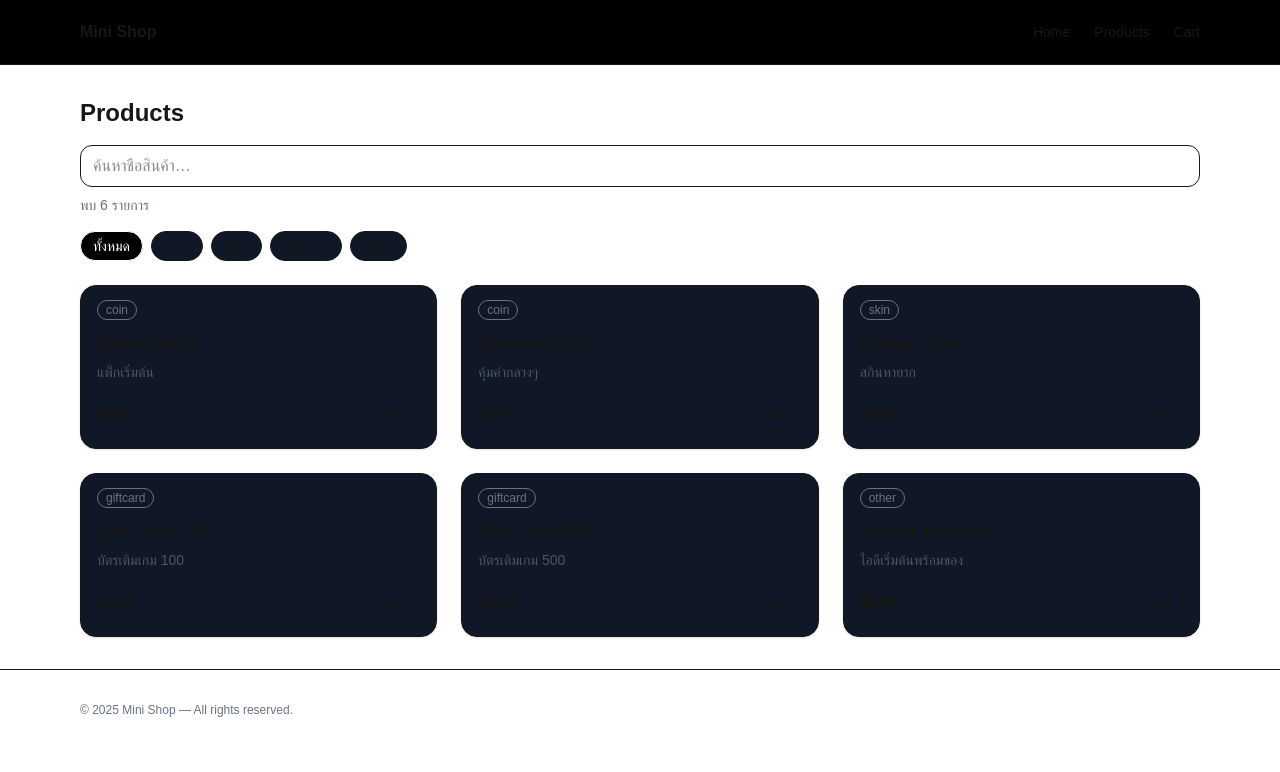
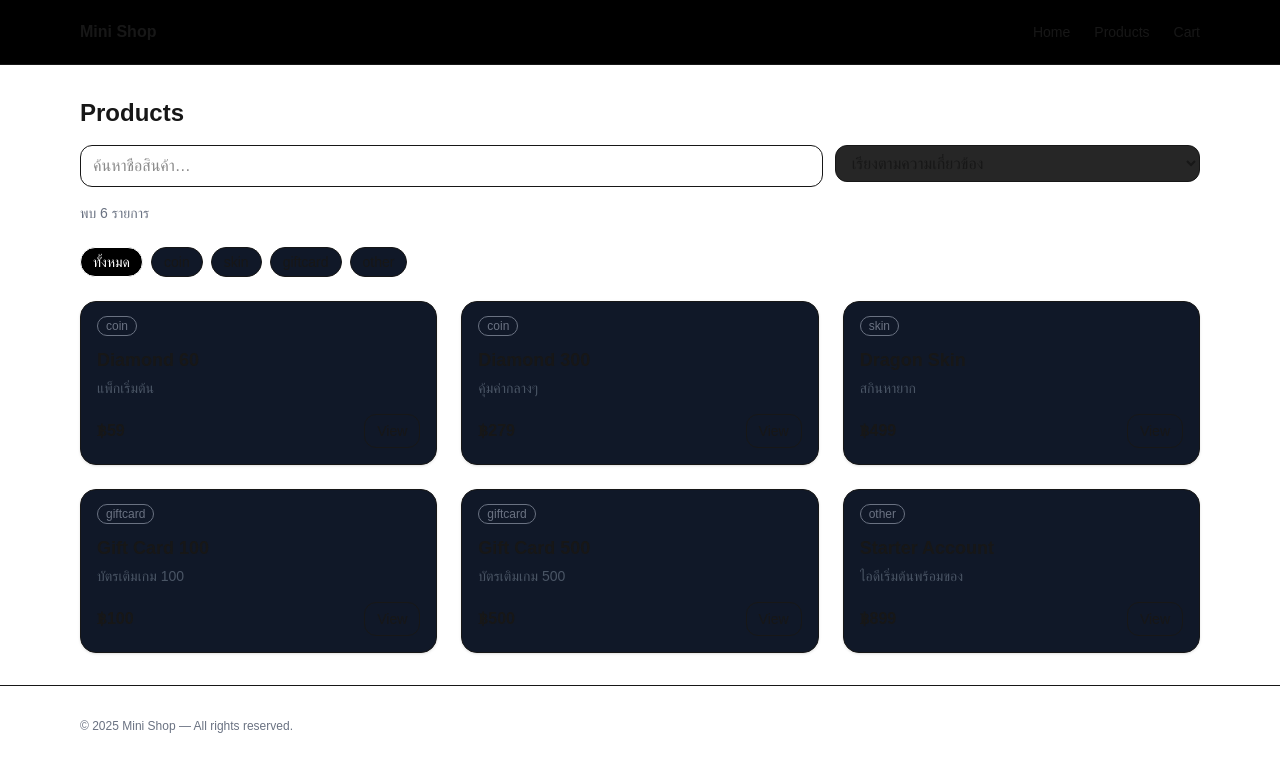
Before and after one commit to adison119/mini-shop, a Next.js app: page /products in a window 1280 px wide. Shown: the top 772 px of the page. Built offline with nearby package versions, Linux system fonts and the light colour scheme.

Commit message:
add sort-option

```diff
--- a/app/products/page.tsx
+++ b/app/products/page.tsx
@@ -5,11 +5,14 @@ import ProductCard from "@/components/ProductCard";
 import { products } from "@/data/products";
 
 type CategoryFilter = "all" | (typeof products)[number]["category"];
+type SortKey = "relevance" | "price-asc" | "price-desc" | "name-asc";
+
 const CATEGORIES: CategoryFilter[] = ["all", "coin", "skin", "giftcard", "other"];
 
 export default function ProductsPage() {
   const [q, setQ] = useState("");
   const [cat, setCat] = useState<CategoryFilter>("all");
+  const [sort,setSort] = useState<SortKey>("relevance");
 
   const filtered = useMemo(() => {
     const keyword = q.trim().toLowerCase();
@@ -23,20 +26,55 @@ export default function ProductsPage() {
     });
   }, [q, cat]);
 
+  const finalList = useMemo(()=>{
+    const arr = filtered.slice();
+    switch (sort) {
+      case "price-asc":
+        arr.sort((a,b)=> a.price - b.price);
+      break;
+      case "price-desc":
+        arr.sort((a,b)=> b.price - a.price);
+      break;
+      case "name-asc":
+        arr.sort((a,b)=> a.name.localeCompare(b.name, "th"));
+      break;
+      case "relevance":
+      default:
+        // ไม่ต้อง sort - คงลำดับเดิมใน data
+        break;
+    }
+    return arr;
+  },[filtered,sort])
+
   return (
     <div>
       <h1 className="mb-4 text-2xl font-bold">Products</h1>
 
-      {/* ค้นหา */}
-      <div className="mb-4">
+      {/* แถวควบคุม: ค้นหา + Sort */}
+      <div className="mb-4 grid gap-3 sm:grid-cols-3">
+        <div className="sm:col-span-2">
           <input
             value={q}
             onChange={(e) => setQ(e.target.value)}
             placeholder="ค้นหาชื่อสินค้า…"
             className="w-full rounded-xl border px-3 py-2"
           />
-        <div className="mt-2 text-sm text-gray-500">พบ {filtered.length} รายการ</div>
         </div>
+        <div>
+          <select
+            value={sort}
+            onChange={(e) => setSort(e.target.value as SortKey)}
+            className="w-full rounded-xl border px-3 py-2 bg-neutral-800"
+          >
+            <option value="relevance">เรียงตามความเกี่ยวข้อง</option>
+            <option value="price-asc">ราคาน้อย → มาก</option>
+            <option value="price-desc">ราคามาก → น้อย</option>
+            <option value="name-asc">ชื่อ A → Z</option>
+          </select>
+        </div>
+      </div>
+
+      <div className="mb-6 text-sm text-gray-500">พบ {finalList.length} รายการ</div>
 
       {/* หมวดหมู่ */}
       <div className="mb-6 flex flex-wrap gap-2">
@@ -59,7 +97,7 @@ export default function ProductsPage() {
 
       {/* Grid */}
       <div className="grid grid-cols-1 gap-6 sm:grid-cols-2 md:grid-cols-3">
-        {filtered.map((p) => (
+        {finalList.map((p) => (
           <ProductCard key={p.id} p={p} />
         ))}
       </div>
```
Lines whose indentation alone changed are shown as unchanged.
